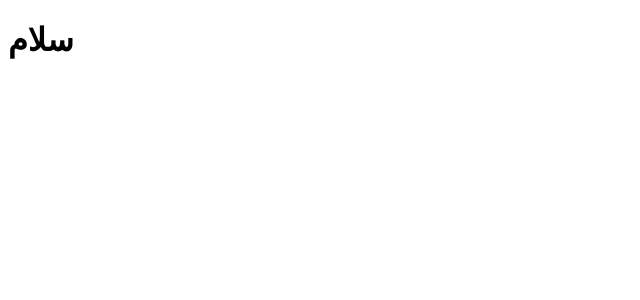
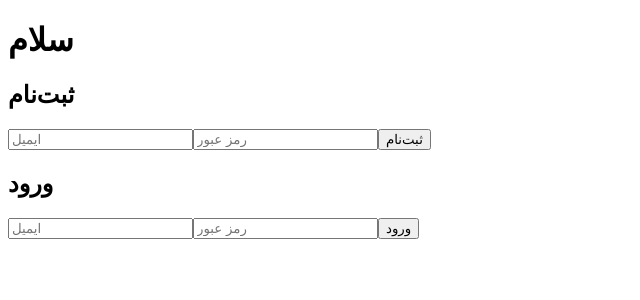
Before and after one commit to aliuserX/final-project, a React (Vite) app: page / in a window 1280 px wide. Shown: the top 300 px of the page, without its empty margins (0-640 px from the left). Built offline with nearby package versions, Linux system fonts and the light colour scheme; no server answers.

Commit message:
Add Supabase authentication

```diff
--- a/package.json
+++ b/package.json
@@ -10,6 +10,7 @@
     "preview": "vite preview"
   },
   "dependencies": {
+    "@supabase/supabase-js": "^2.119.2",
     "react": "^19.3.1",
     "react-dom": "^19.3.1"
   },
--- a/src/App.tsx
+++ b/src/App.tsx
@@ -1,9 +1,14 @@
+import SignupForm from './SignupForm'
+import SigninForm from './SigninForm'
+
 function App() {
-  return (
-      <div>
-        <h1>سلام</h1>
-      </div>
-  );
+    return (
+        <div>
+            <h1>سلام</h1>
+            <SignupForm />
+            <SigninForm />
+        </div>
+    )
 }
 
-export default App;
+export default App
--- /dev/null
+++ b/src/SigninForm.tsx
@@ -0,0 +1,33 @@
+import { useState, type FormEvent } from 'react'
+import { supabase } from './lib/supabase'
+
+export default function SigninForm() {
+    const [email, setEmail] = useState('')
+    const [password, setPassword] = useState('')
+    const [message, setMessage] = useState('')
+    const [loading, setLoading] = useState(false)
+
+    async function handleSubmit(event: FormEvent<HTMLFormElement>) {
+        event.preventDefault()
+        setLoading(true)
+        setMessage('')
+
+        const { error } = await supabase.auth.signInWithPassword({ email, password })
+        setMessage(error ? `ورود ناموفق بود: ${error.message}` : 'ورود موفق بود!')
+        setLoading(false)
+    }
+
+    return (
+        <form onSubmit={handleSubmit}>
+            <h2>ورود</h2>
+            <input type="email" placeholder="ایمیل" value={email}
+                   onChange={(event) => setEmail(event.target.value)} required />
+            <input type="password" placeholder="رمز عبور" value={password}
+                   onChange={(event) => setPassword(event.target.value)} required />
+            <button type="submit" disabled={loading}>
+                {loading ? 'در حال ورود…' : 'ورود'}
+            </button>
+            {message && <p role="status">{message}</p>}
+        </form>
+    )
+}
--- /dev/null
+++ b/src/SignupForm.tsx
@@ -0,0 +1,33 @@
+import { useState, type FormEvent } from 'react'
+import { supabase } from './lib/supabase'
+
+export default function SignupForm() {
+    const [email, setEmail] = useState('')
+    const [password, setPassword] = useState('')
+    const [message, setMessage] = useState('')
+    const [loading, setLoading] = useState(false)
+
+    async function handleSubmit(event: FormEvent<HTMLFormElement>) {
+        event.preventDefault()
+        setLoading(true)
+        setMessage('')
+
+        const { error } = await supabase.auth.signUp({ email, password })
+        setMessage(error ? error.message : 'ثبت‌نام انجام شد؛ ایمیل تأیید را بررسی کن.')
+        setLoading(false)
+    }
+
+    return (
+        <form onSubmit={handleSubmit}>
+            <h2>ثبت‌نام</h2>
+            <input type="email" placeholder="ایمیل" value={email}
+                   onChange={(event) => setEmail(event.target.value)} required />
+            <input type="password" placeholder="رمز عبور" value={password}
+                   onChange={(event) => setPassword(event.target.value)} required />
+            <button type="submit" disabled={loading}>
+                {loading ? 'در حال ثبت‌نام…' : 'ثبت‌نام'}
+            </button>
+            {message && <p role="status">{message}</p>}
+        </form>
+    )
+}
--- /dev/null
+++ b/src/lib/supabase.ts
@@ -0,0 +1,8 @@
+import { createClient } from '@supabase/supabase-js'
+
+const url = import.meta.env.VITE_SUPABASE_URL
+const key = import.meta.env.VITE_SUPABASE_PUBLISHABLE_KEY
+
+if (!url || !key) throw new Error('Supabase environment variables are missing')
+
+export const supabase = createClient(url, key)
```
Also changed, not shown: 1 other file (tests, documents, lock files or other folders).
